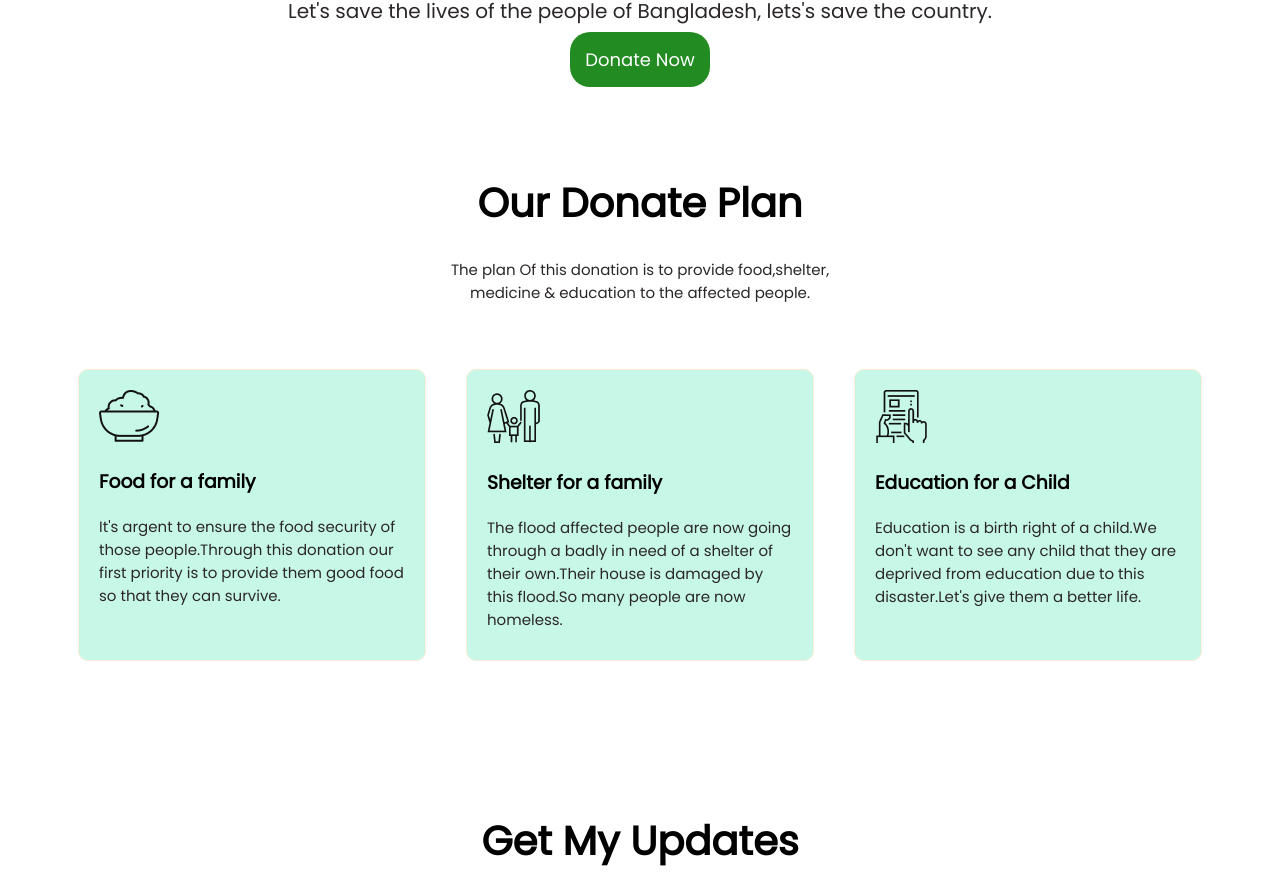
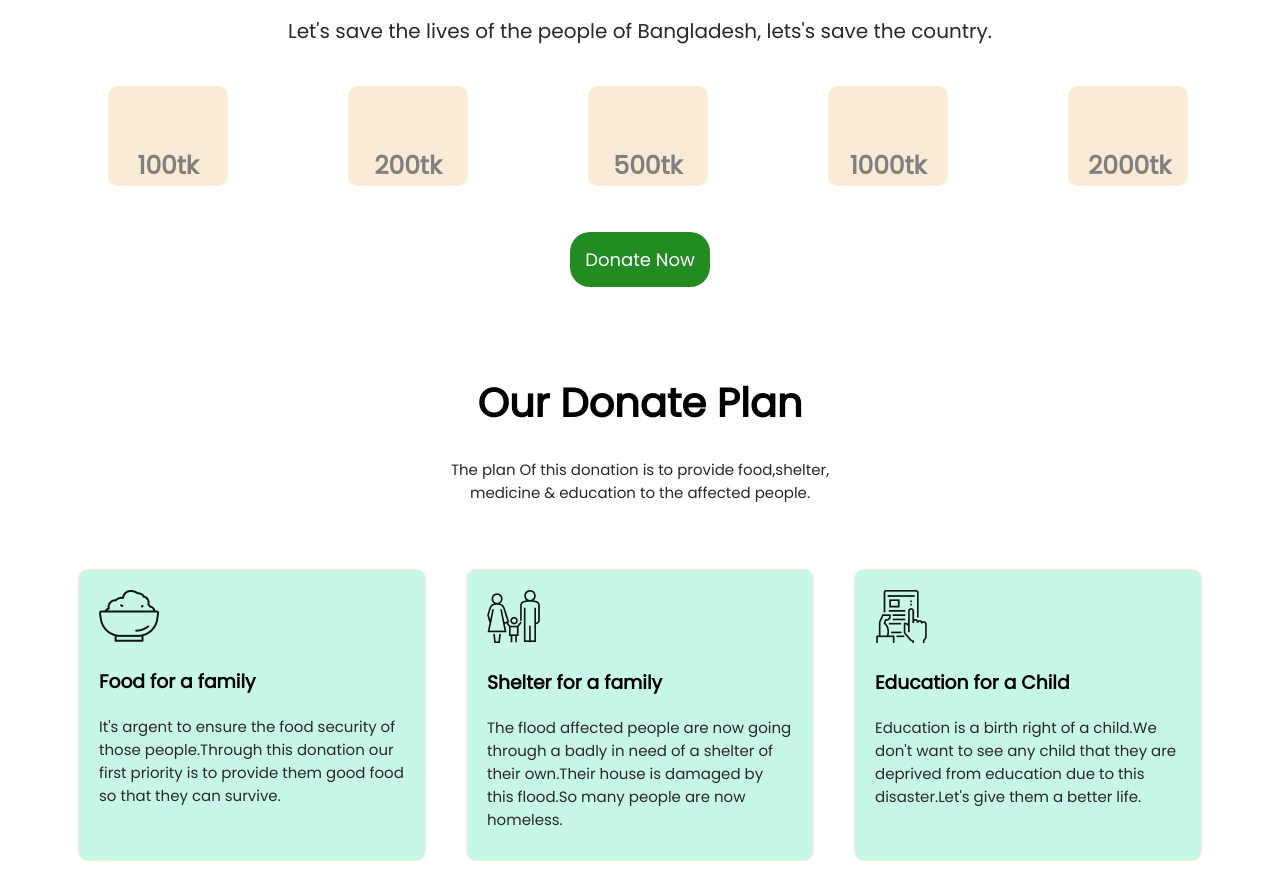
Before and after one commit to jkhena21/donate-today-main, a plain HTML site: page index.html in a window 1280 px wide. Shown: the part 761-1654 px from the top of the page. Drawn offline with Linux system fonts and the light colour scheme.

Commit message:
amount section

```diff
--- a/index.html
+++ b/index.html
@@ -22,11 +22,36 @@
     <!--Banner Section End-->
     <!--Donation Section Start-->
         <section id="donation">
-            <div class="donation-header">
-                <h4>Donate Today</h4>
-                <p>Let's save the lives of the people of Bangladesh, lets's save the country.</p>
+            <h4>Donate Today</h4>
+            <p>Let's save the lives of the people of Bangladesh, lets's save the country.</p>
+            <div class="amount">
+                <div class="card2">
+                    <div class="card-description">
+                        <h5>100tk</h5>
+                    </div>
+                </div>
+                <div class="card2">
+                    <div class="card-description">
+                        <h5>200tk</h5>
+                    </div>
+                </div>
+                <div class="card2">
+                    <div class="card-description">
+                        <h5>500tk</h5>
+                    </div>
+                </div>
+                <div class="card2">
+                    <div class="card-description">
+                        <h5>1000tk</h5>
+                    </div>
+                </div>
+                <div class="card2">
+                    <div class="card-description">
+                        <h5>2000tk</h5>
+                    </div>
+                </div>
+            </div>
                 <a class="banner-btn" target="_blank" href="">Donate Now</a>
-            </div>
         </section>
         <section id="donate-plan">
             <h4>Our Donate Plan</h4>
--- a/style.css
+++ b/style.css
@@ -39,15 +39,34 @@ body{
 #donation{
     text-align: center;
 }
-#donation .donation-header h4{
+#donation h4{
     font-size: 40px;
     color: black;
-    margin-top: 80px;
+    margin-top: 100px;
     margin-bottom: 25px;
 }
-#donation .donation-header p{
+#donation p{
     font-size: 20px;
     color: #2b2727;
+}
+.amount{
+    margin-top: 5px;
+    margin-bottom: 40px;
+    padding: 20px;
+    display: flex;
+}
+.card2{
+    width: 80px;
+    height: 60px;
+    background-color: antiquewhite;
+    color: gray;
+    font-size: 30px;
+    font-weight: 400;
+    text-align: center;
+    padding: 20px;
+    border-radius: 10px;
+    margin-left: 80px;
+    margin-right: 40px;
 }
 #donate-plan{
     text-align: center;
@@ -118,8 +137,8 @@ body{
     color: forestgreen;
     font-size: 35px;
     font-weight: 700;
-    font-family: 'Lobster', cursive;
-    padding-top: 20px;
+    font-family: 'Oleo Script', cursive;
+    padding-top: 30px;
 }
 .bg p{
     color: white;
```
